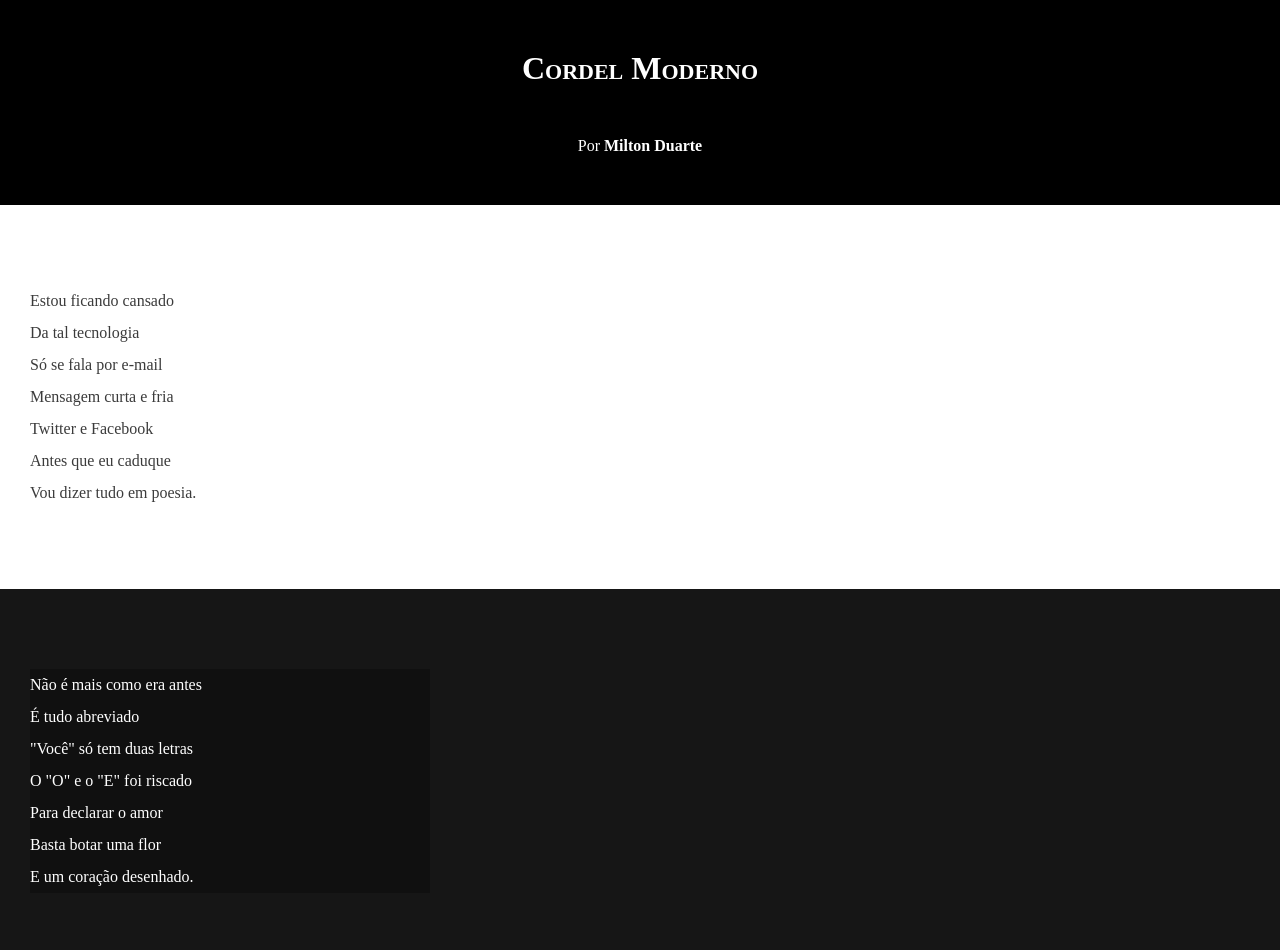
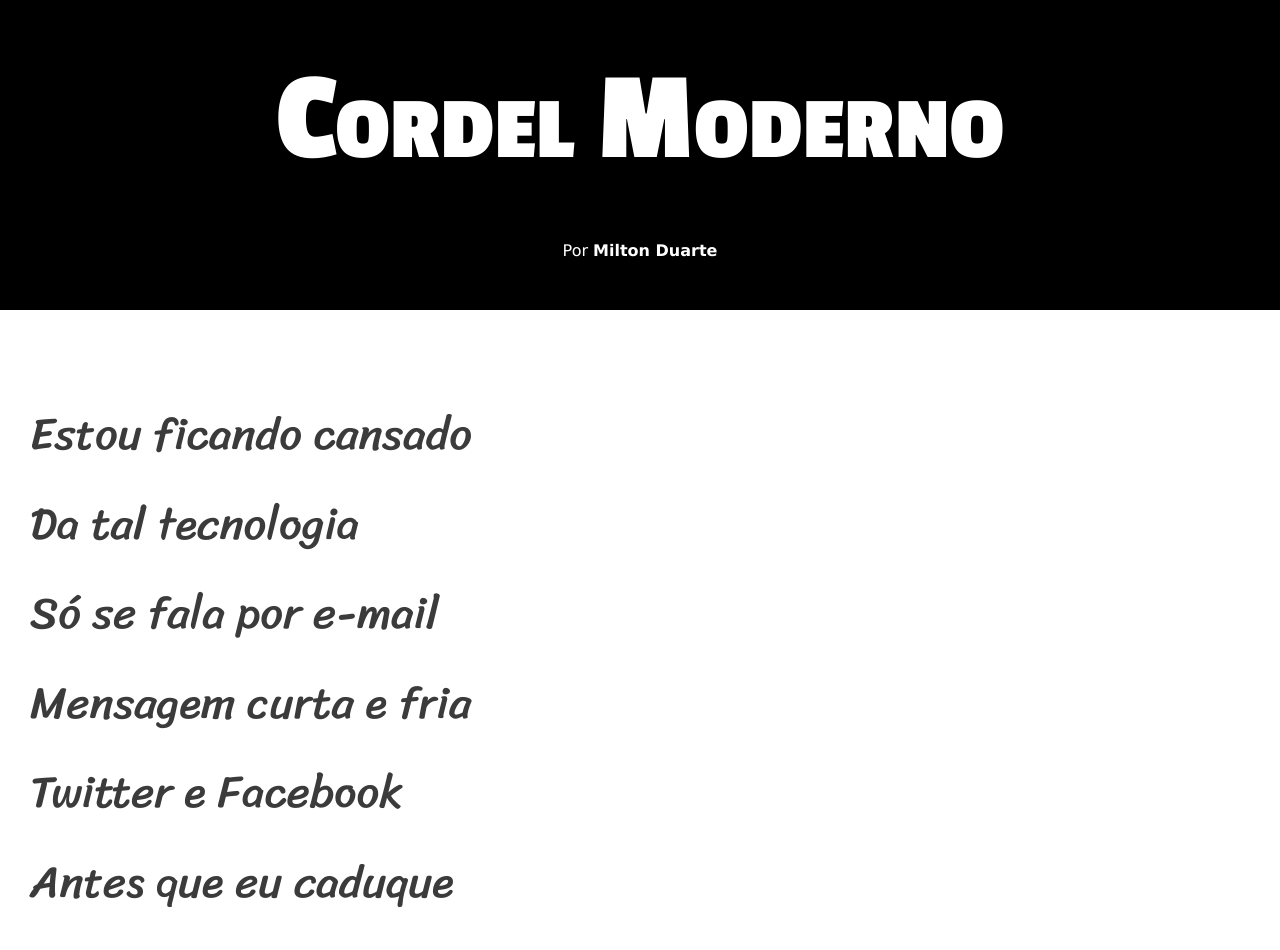
Before and after one commit to Henderson07/SiteCordel, a plain HTML site: page index.html in a window 1280 px wide. Shown: the top 950 px of the page. Drawn offline with Linux system fonts and the light colour scheme.

Commit message:
adicionando fontes padrão e importantando as da section

```diff
--- a/estilo/style.css
+++ b/estilo/style.css
@@ -1,4 +1,15 @@
 @charset "UTF-8";
+
+@import url('https://fonts.googleapis.com/css2?family=Passion+One:wght@400;700;900&display=swap');
+
+@import url('https://fonts.googleapis.com/css2?family=Passion+One:wght@400;700;900&family=Sriracha&display=swap');
+
+:root {
+    --font1: Verdana, Geneva, Tahoma, sans-serif;
+    --font2: "Passion One", cursive;
+    --font3: "Sriracha", cursive;
+}
+
 
 * {
     margin: 0px;
@@ -8,6 +19,7 @@
 html, body {
     min-height: 100%vh;
     background-color: darkgray;
+    font-family: var(--font1);
 }
 
 header {
@@ -19,6 +31,8 @@ header {
 header > h1 {
     padding: 50px;
     font-variant: small-caps;
+    font-family: var(--font2);
+    font-size: 10vw;
 }
 
 header > p {
@@ -40,6 +54,8 @@ section {
     padding-bottom: 10vh;
     line-height: 2em;
     padding-left: 30px;
+    font-family: var(--font3);
+    font-size: 3.5vw;
 }
 
 section.normal {
@@ -53,7 +69,8 @@ section.imagem {
 }
 
 section.imagem > p {
-    width: 400px;
+    display: inline-block;
+    padding: 5px;
     background-color: rgba(0, 0, 0, 0.2533);
 }
 
--- a/index.html
+++ b/index.html
@@ -100,7 +100,7 @@
     </section>
 
     <footer>
-        <p>Site criado por <a href="#">Gustavo Gunabara</a> para o <a href="#">CursoemVideo</a></p>
+        <p>Site criado por <a href="#">Gustavo Guanabara</a> para o <a href="#">CursoemVideo</a></p>
     </footer>
 </body>
 
```
